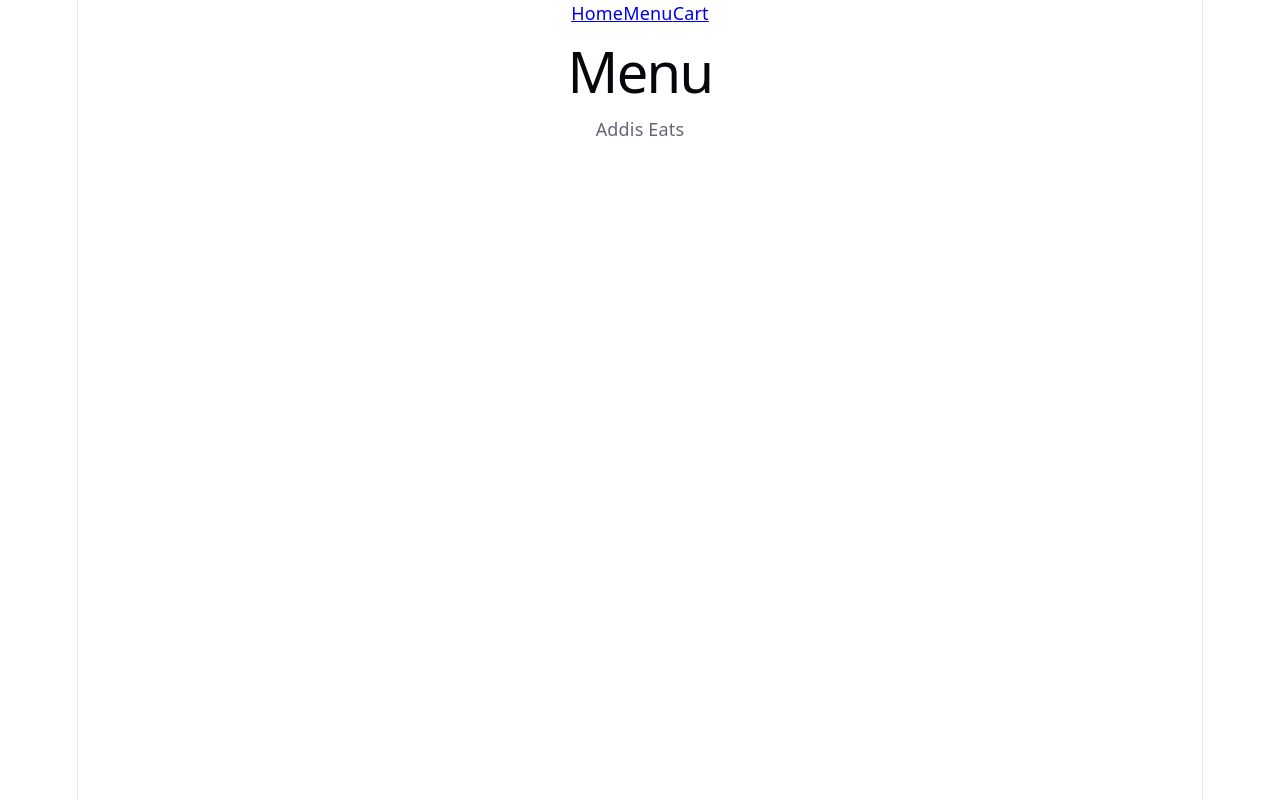
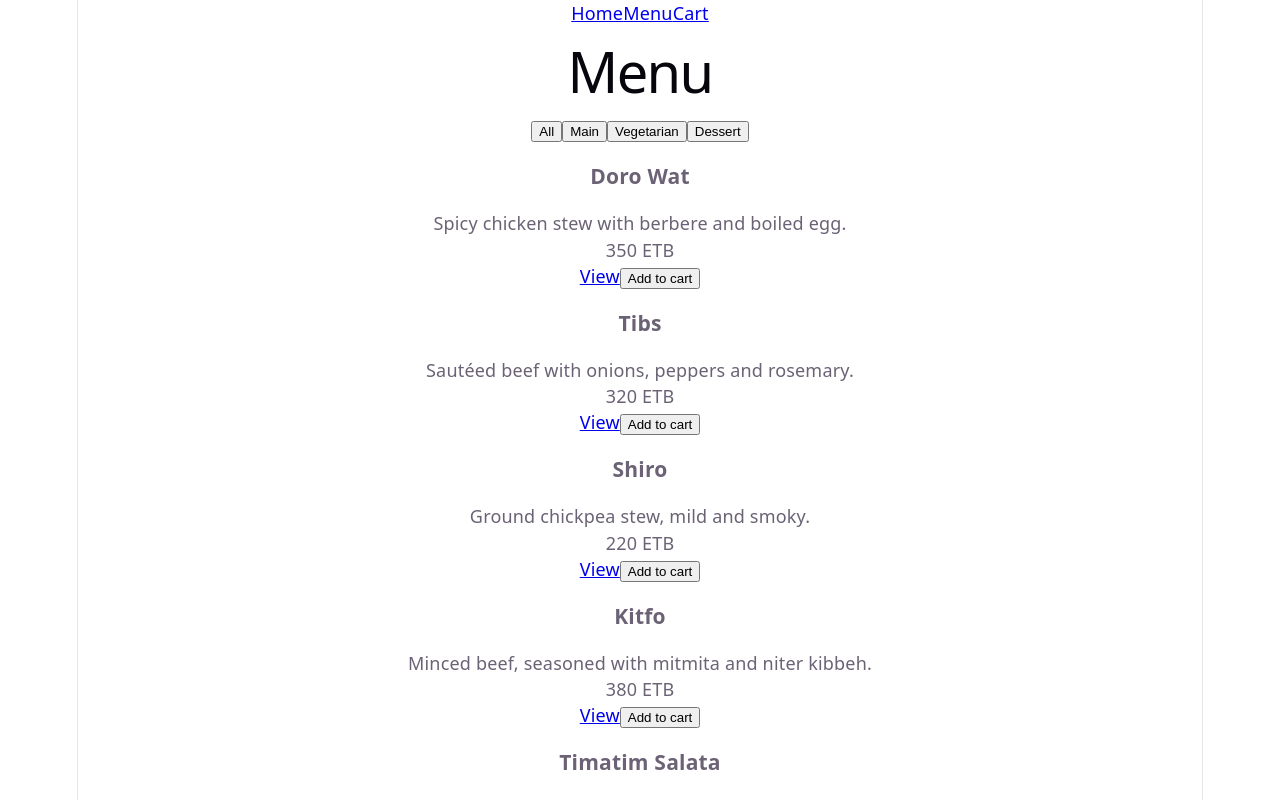
Before and after one commit to kalkidanWoldesenbet/addis-eats, a React (Vite) app: page /menu in a window 1280 px wide. Shown: the top 800 px of the page. Built offline with nearby package versions, Linux system fonts and the light colour scheme.

Commit message:
feat: menu fetches dishes with loading and error states

```diff
--- a/src/App.jsx
+++ b/src/App.jsx
@@ -1,8 +1,8 @@
 import { Routes,Route } from "react-router-dom"
 import Layout from "./Layout"
+import Menu from "./menu/Menu";
 
 function Home(){return <h1>Home</h1>; }
-function Menu() { return <h1>Menu</h1>; }
 function DishDetail() { return <h1>Dish Detail</h1>; }
 function Cart() { return <h1>Cart</h1>; }
 function Checkout() { return <h1>Checkout</h1>; }
@@ -15,7 +15,7 @@ function App() {
       <Routes>
         <Route path="/" element={<Layout />}>
           <Route index element={<Home />} />
-          <Route path="menu" element={<Menu />} />
+          <Route path="menu" element={<Menu onAdd={(dish) => console.log("add", dish)}/>} />
           <Route path="menu/:id" element={<DishDetail />} />
           <Route path="cart" element={<Cart />} />
           <Route path="checkout" element={<Checkout />} />
--- /dev/null
+++ b/src/api/dishes.js
@@ -0,0 +1,30 @@
+const DISHES = [
+  { id: "1", name: "Doro Wat", category: "Main", price: 350, description: "Spicy chicken stew with berbere and boiled egg." },
+  { id: "2", name: "Tibs", category: "Main", price: 320, description: "Sautéed beef with onions, peppers and rosemary." },
+  { id: "3", name: "Shiro", category: "Vegetarian", price: 220, description: "Ground chickpea stew, mild and smoky." },
+  { id: "4", name: "Kitfo", category: "Main", price: 380, description: "Minced beef, seasoned with mitmita and niter kibbeh." },
+  { id: "5", name: "Timatim Salata", category: "Vegetarian", price: 150, description: "Tomato and onion salad with jalapeño." },
+  { id: "6", name: "Baklava", category: "Dessert", price: 120, description: "Layered pastry with honey and nuts." },
+];
+
+export function getDishes(){
+    return new Promise((resolve, reject) => {
+        setTimeout(() => {
+            if (false && Math.random() < 0.3) {
+                reject(new Error("Failed to load the menu"))
+            } else {
+                resolve(DISHES);
+            }
+        },800);
+    });
+}
+
+export function getDishesById(id){
+    return new Promise((resolve, reject) => {
+        setTimeout(() => {
+            const dish = DISHES.find((d) => d.id === id);
+            if (dish) resolve(dish);
+            else reject(new Error("Dish not found."));
+        }, 500);
+    });
+}
--- /dev/null
+++ b/src/hooks/useFetch.js
@@ -0,0 +1,35 @@
+import { useState, useEffect } from "react";
+
+export function useFetch(fetchFn, deps = []) {
+  const [data, setData] = useState(null);
+  const [status, setStatus] = useState("loading"); // "loading" | "success" | "error"
+  const [error, setError] = useState(null);
+
+  useEffect(() => {
+    let ignore = false;
+
+    async function load() {
+      try {
+        setStatus("loading");
+        const result = await fetchFn();
+        if (!ignore) {
+          setData(result);
+          setStatus("success");
+        }
+      } catch (err) {
+        if (!ignore) {
+          setError(err);
+          setStatus("error");
+        }
+      }
+    }
+
+    load();
+
+    return () => {
+      ignore = true; // cleanup: discard this request's result if the effect re-runs or unmounts first
+    };
+  }, deps);
+
+  return { data, status, error };
+}
--- /dev/null
+++ b/src/menu/CategoryBar.jsx
@@ -0,0 +1,19 @@
+const CATEGORIES = ["All", "Main ","Vegetarian","Dessert"];
+
+function CategoryBar({selected, onSelect}) {
+  return (
+    <div>
+      {CATEGORIES.map((cat) => (
+        <button
+          key={cat}
+          onClick={() => onSelect(cat)}
+          aria-pressed={selected === cat}
+        >
+            {cat}
+        </button>
+      ))}
+    </div>
+  );
+}
+
+export default CategoryBar
--- /dev/null
+++ b/src/menu/DishCard.jsx
@@ -0,0 +1,15 @@
+import { Link } from "react-router-dom";
+
+function DishCard({ dish, onAdd }) {
+  return (
+    <article>
+        <h3>{dish.name}</h3>
+        <p>{dish.description}</p>
+        <p>{dish.price} ETB</p>
+        <Link to={`/menu/${dish.id}`}>View</Link>
+        <button onClick={() => onAdd(dish)}>Add to cart</button>
+    </article>
+  )
+}
+
+export default DishCard
--- /dev/null
+++ b/src/menu/DishList.jsx
@@ -0,0 +1,16 @@
+import DishCard from "./DishCard"
+
+function DishList({ dishes, onAdd }) {
+    if(dishes.length === 0){
+        return <p>No dishes in this category yet - try another one.</p>
+    }
+  return (
+    <div className="dish-list">
+      {dishes.map((dish) => (
+        <DishCard key={dish.id} dish={dish} onAdd={onAdd}/>
+      ))}
+    </div>
+  )
+}
+
+export default DishList
--- /dev/null
+++ b/src/menu/Menu.jsx
@@ -0,0 +1,33 @@
+import { useSearchParams } from "react-router-dom"
+import { useFetch } from "../hooks/useFetch"
+import { getDishes } from "../api/dishes"
+import CategoryBar from "./CategoryBar"
+import DishList from "./DishList"
+
+function Menu({onAdd}) {
+    const [searchParams, setSearchParams] = useSearchParams();
+    const category = searchParams.get("category") || "All";
+
+    const { data: dishes, status, error } = useFetch(getDishes, []);
+
+    if (status === "loading") return <p>Loading menu...</p>
+    if (status === "error") return <p role="alert">{error.message}</p>;
+
+    const filtered =
+    category === "All"
+                    ? dishes
+                    : dishes.filter((d) => d.category === category);
+
+  return (
+    <div>
+      <h1>Menu</h1>
+      <CategoryBar
+        selected={category}
+        onSelect={(cat) => setSearchParams(cat === "All" ? {} : { category: cat })}
+      />
+      <DishList dishes={filtered} onAdd={onAdd} />
+    </div>
+  )
+}
+
+export default Menu
```
